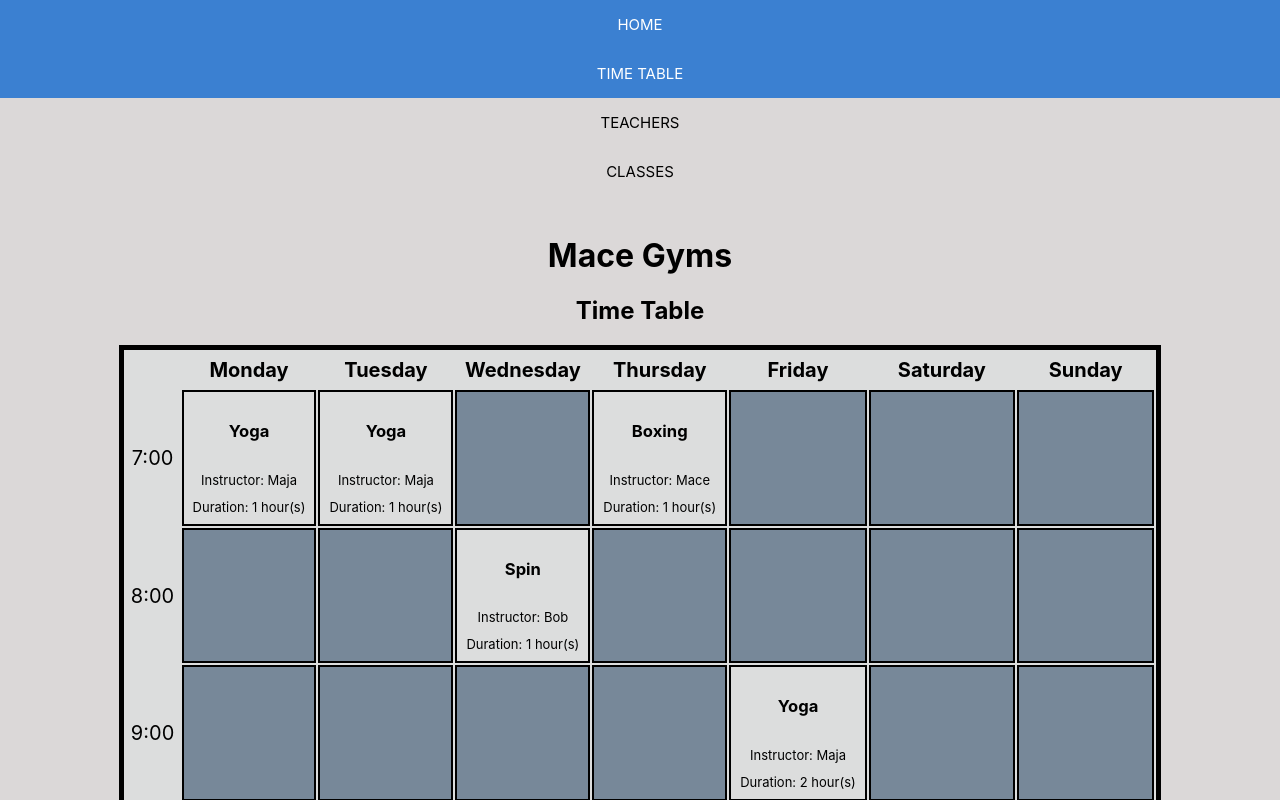
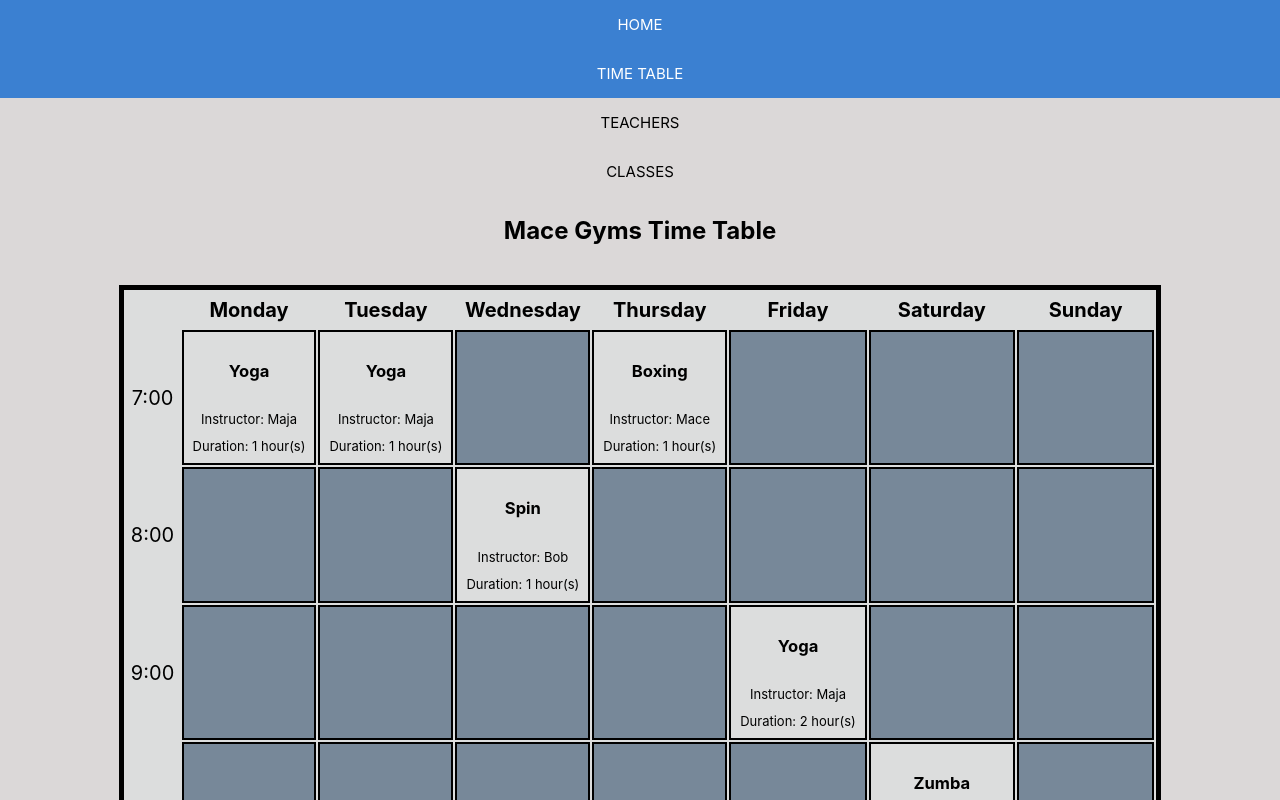
Before and after one commit to mace-akkari/maceGyms-React, a React (Create React App) app: page /timetable in a window 1280 px wide. Shown: the top 800 px of the page. Built offline with nearby package versions, Linux system fonts and the light colour scheme.

Commit message:
wrapped in <Page>

```diff
--- a/src/pages/Classes.js
+++ b/src/pages/Classes.js
@@ -1,9 +1,9 @@
 import React from 'react';
+import { Page } from './Page';
 
 const Classes = () => (
-    <div className="Classes-section content">
-    <h2>What do we offer</h2>
 
+  <Page title="What do we offer">
     <h4>Yoga</h4>
     <p>Real happiness comes when a person achieves the actual goal of yoga,
       which is optimum physical, mental and spiritual well-being. By practicing yoga as a whole,
@@ -27,8 +27,8 @@ const Classes = () => (
     <p>This spin bike workout combines heart-rate-revving sprints and muscle-building climbs to deliver
       the punch of a studio session anytime. Pair the spin class at home with this high-energy playlist, \
       performing intervals to the chorus of your favorite songs, and we guarantee you'll forget you're riding solo.</p>
-  </div>
+  </Page>
 
-      );
+);
 
 export default Classes;
--- a/src/pages/Homepage.js
+++ b/src/pages/Homepage.js
@@ -1,8 +1,9 @@
 import React from 'react';
+import { Page } from './Page';
 
 const Home = () => (
-      <div className="main-content content">
-        <h2>Welcome to Mace Gyms</h2>
+
+  <Page title="Welcome to Mace Gyms">
     <p>For a fantastic gym in Balham, visit Mace Gyms. Ideally located in south-west London, it will cover all of your health and fitness needs.</p>
     <p>Located only a two-minute walk from Tooting Bec Tube station and a ten-minute walk from Balham train station,
           Mace Gyms is a place to not only workout, but to relax and socialise too. </p>
@@ -12,7 +13,7 @@ const Home = () => (
           Personal training sessions are also available for those wanting extra help defining their workout routines and health targets. </p>
     <p>Want to come and visit us? You can sign up for a free day pass at Mace Gyms Balham and experience our fantastic facilities for yourself.
           All of our staff are helpful and are highly-trained instructors, so come and talk to us about your fitness goals today.</p>
-      </div>
+  </Page>
 
 );
 
--- a/src/pages/Teachers.js
+++ b/src/pages/Teachers.js
@@ -1,8 +1,9 @@
 import React from 'react';
+import { Page } from './Page';
 
 const Teachers = () => (
-    <div className="Teachers-section content">
-    <h2>Our awsome instructors</h2>
+
+  <Page title="Our awesome instructors">
     <h4>Pat</h4>
     <img src=""></img>
     <p>Pat is our most senior Yohalaties teacher, with many years experience he
@@ -17,8 +18,8 @@ const Teachers = () => (
     <h4>Bob</h4>
     <img></img>
     <p></p>
-  </div>
+  </Page>
 
-      );
+);
 
 export default Teachers
--- a/src/pages/Timetable.js
+++ b/src/pages/Timetable.js
@@ -1,4 +1,5 @@
 import React from 'react';
+import { Page } from './Page';
 
 const getAppointment = (day, hour, appointments) => {
   return appointments.find((appointment) => {
@@ -18,7 +19,7 @@ const slot = (appointment) => (
 const columns = (days, hour, appointments) => {
   const getDay = (day, index) => {
     const appointment = getAppointment(index, hour, appointments);
-    return (<td className={appointment ? 'appointment': null} key={day}>{appointment ? slot(appointment) : null}</td>)
+    return (<td className={appointment ? 'appointment' : null} key={day}>{appointment ? slot(appointment) : null}</td>)
   }
   return (
     <>
@@ -34,9 +35,7 @@ const rows = (days, hours, appointments) => hours.map(hour =>
 export const Timetable = (props) => {
   const { days, hours, appointments } = props
   return (
-    <div className='content'>
-      <h1>Mace Gyms</h1>
-      <h2>Time Table</h2>
+    <Page title="Mace Gyms Time Table">
       <table className="time-table">
         <thead>
           <tr>{columnHeaders(days)}</tr>
@@ -45,6 +44,6 @@ export const Timetable = (props) => {
           {rows(days, hours, appointments)}
         </tbody>
       </table>
-    </div>
+    </Page>
   )
 };
```
Lines whose indentation alone changed are shown as unchanged.
